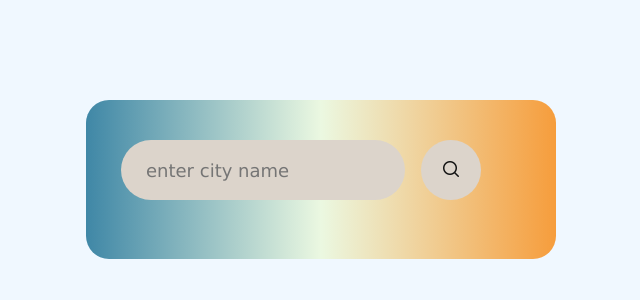
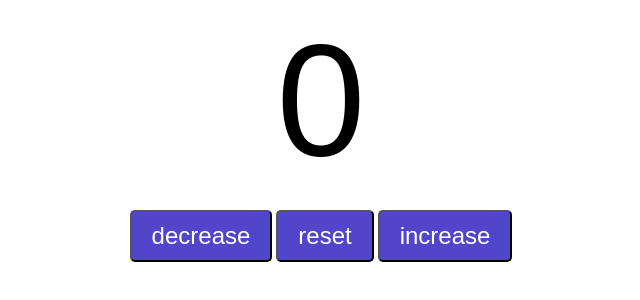
Before and after one commit to barathcoolerdude/javascript, a plain HTML site: page index.html in a window 1280 px wide. Shown: the whole page, without its empty margins (319-959 px from the left). Drawn offline with Linux system fonts and the light colour scheme.

Commit message:
counter program

```diff
--- a/index.html
+++ b/index.html
@@ -7,15 +7,13 @@
     <link rel="stylesheet" href="style.css">
 </head>
 <body>
-   <div class="card">
-    <div class="search">
-        <input type="text" placeholder="enter city name" spellcheck="false"><br>
-        <button><img src="images/search.png"></button>
+    <label id="count_label">0</label><br>
+    <div id="button_container">
+        <button id="decreaseBtn" class="buttons">decrease</button>
+        <button id="resetBtn" class="buttons">reset</button>
+        <button id="increaseBtn" class="buttons">increase</button>
+
     </div>
-    <div class="weather">
-        <img src="" alt="">
-    </div>
-   </div>
     <script src="index.js"></script>
 </body>
 </html>
--- a/index.js
+++ b/index.js
@@ -0,0 +1,22 @@
+// counter program
+
+const decreaseBtn = document.getElementById("decreaseBtn");
+const resetBtn = document.getElementById("resetBtn");
+const increaseBtn = document.getElementById("increaseBtn");
+const count_label= document.getElementById("count_label");
+let count =0;
+
+increaseBtn.onclick = function(){
+    count++;
+    count_label.textContent = count;
+}
+
+decreaseBtn.onclick = function(){
+    count--;
+    count_label.textContent = count;
+}
+
+resetBtn.onclick = function(){
+    count=0;
+    count_label.textContent = count;
+}
--- a/style.css
+++ b/style.css
@@ -1,55 +1,25 @@
-*{
-    margin:0;
-    padding:0;
-    font-family: Verdana, Geneva, Tahoma, sans-serif;
-    box-sizing: border-box;
+#count_label{
+    display:block;
+    text-align: center;
+    font-size: 10em;
+    font-family:Arial, Helvetica, sans-serif;
 }
 
-body{
-    background-color: aliceblue;
-}
-.card{
-    width:90%;
-    max-width:470px;
-    background: linear-gradient(0.25turn, #3f87a6, #ebf8e1, #f69d3c);
-    color:black;
-    margin: 100px auto 0;
-    border-radius: 23px;
-    padding: 40px 35px;
-    text-align: center;
+#button_container{
+    text-align:center;
 }
 
-.search{
-    width: 90%;
-    display:flex;
-    align-items: center;
-    justify-content:space-between
+.buttons{
+    align-self: auto;
+    padding: 10px 20px;
+    font-size: 1.5em;
+    color: white;
+    background-color: rgb(81, 70, 201);
+    border-radius:5px;
+    cursor:pointer;
+    transition: background-color 0.25;
 }
 
-.search input{
-    border: 0;
-    outline: 0;
-    background:#dcd4cb;
-    color:azure;
-    padding:10px 25px;
-    height:60px;
-    border-radius: 30px;
-    flex:1;
-    margin-right: 16px;
-    font-size: 18px;
+.buttons:hover{
+    background-color:rgb(112, 212, 212)
 }
-
-.search button{
-    border:0;
-    outline :0;
-    border-radius: 100%;
-    background:#dcd4cb;
-    width:60px;
-    height:60px;
-    cursor: pointer;
-}
-
-.search button img{
-    height:16px;
-    width: 16px;
-}
```
